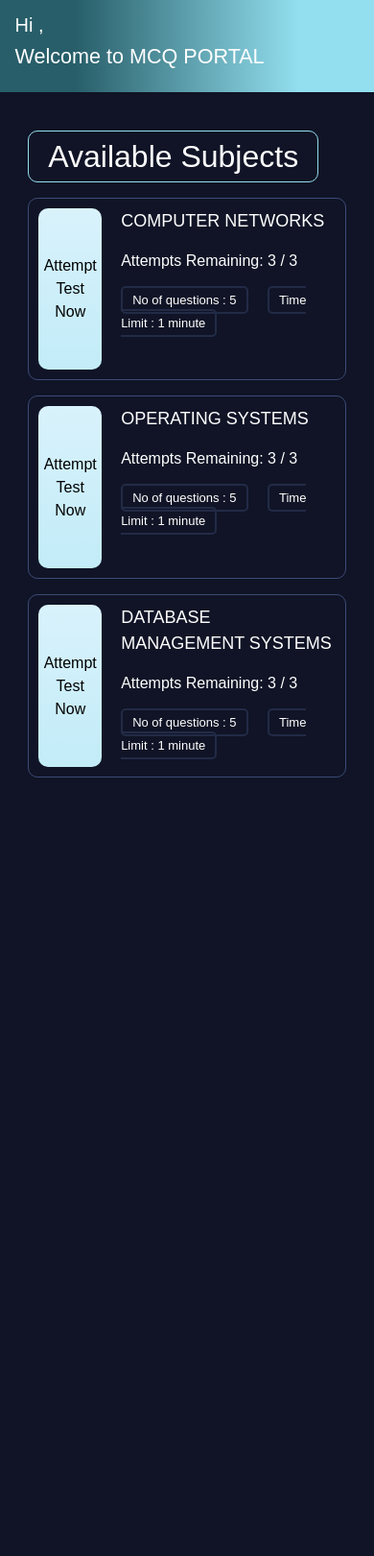
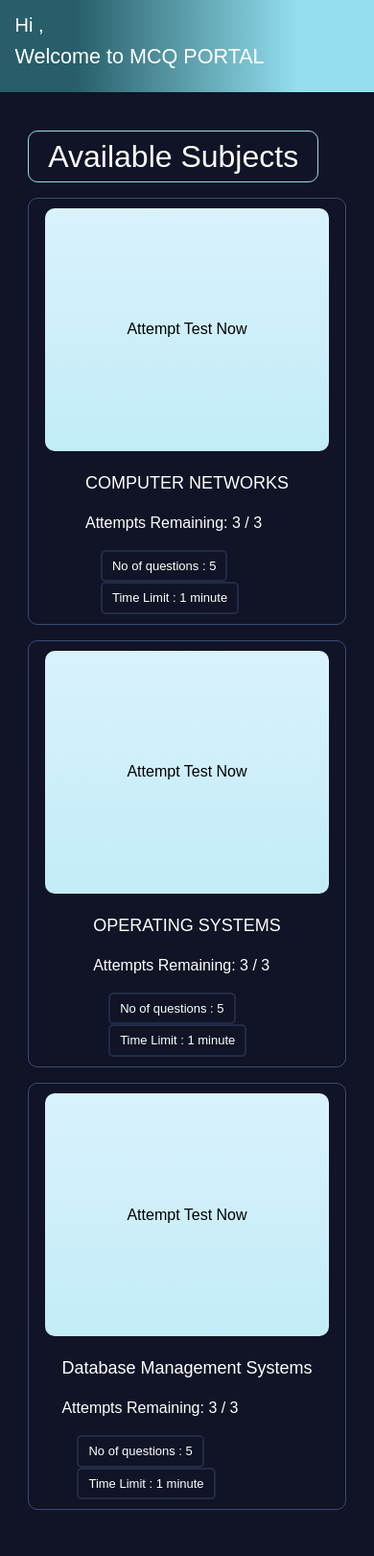
Before and after one commit to KetanHegde/online_mcq_exam_portal, a PHP site: page /home.php in a window 390 px wide. Shown: the part 158-1779 px from the top of the page at 96% size. Before the commit the page ends 968 px from the top, so only its background shows below. Run offline with PHP 8.4, Linux system fonts and the light colour scheme; the visitor is signed in with stand-in values (Sample User, id 1); data that the repository does not hold is empty.

Commit message:
made a little bit responsive

```diff
--- a/home.php
+++ b/home.php
@@ -55,6 +55,11 @@ echo '<!DOCTYPE html>
 </head>
 
 <style>
+
+div.res-nav
+{
+    display:flex;flex-direction: row;align-items: center;justify-content: space-around;height: 70px;
+}
     ::-webkit-scrollbar {
         display: none;
     }
@@ -131,6 +136,48 @@ echo '<!DOCTYPE html>
         justify-content: center;
         cursor: pointer;
     }
+    @media only screen and (max-width: 760px) {
+        .take_test_button {
+            width: 45%;
+            height: 40vh;
+        }
+
+        .info-div {
+            display: flex;
+            flex-direction: column;
+            align-items: baseline;
+        }
+    }
+
+    @media only screen and (max-width: 630px) {
+        .take_test_button {
+            height: 40vh;
+        }
+    }
+
+    @media only screen and (max-width:580px)
+    {
+        div.res-nav
+        {
+            flex-direction: row;
+        }
+    }
+
+
+    @media only screen and (max-width: 470px) {
+        .take_test_container {
+            display: flex;
+            flex-direction: column;
+            justify-content: center;
+            align-items: center;
+        }
+
+        .take_test_button {
+            height: 30vh;
+            width: 90%;
+        }
+
+    }
 </style>
 
 <body style="background-color:#101426;font-family: \'DM Sans\',sans-serif;">
@@ -139,13 +186,12 @@ echo '<!DOCTYPE html>
         position: sticky;
         top: 0;
         z-index: 5;border-bottom:1px solid #275e69">
-            <div class="col-lg-7 col-md-7 col-sm-6 col-xs-12">
+            <div class="col-lg-7 col-md-7 col-sm-12 col-xs-12">
                 <h3>ONLINE MCQ EXAM PORTAL</h3>
 
             </div>
-            <div class="col-lg-5 col-md-5 col-sm-6 col-xs-12">
-                <div
-                    style="display:flex;flex-direction: row;align-items: center;justify-content: space-around;height: 70px;">
+            <div class="col-lg-5 col-md-5 col-sm-12 col-xs-12">
+                <div class="res-nav">
                     <div class="nav_item"><span><a href="leader_board.php">Leaderboard</a></span></div>
                     <div class="nav_item"><span><a href="results.php">Your Performance</a></span></div>
                     <div class="nav_item"><span><a href="logout.php">Logout</a></span></div>
@@ -180,7 +226,7 @@ echo '<!DOCTYPE html>
                                 <div class="take_test_info">
                                     <p class="dis_topic">COMPUTER NETWORKS</p>
                                     <p>Attempts Remaining: '.(3-$at1).' / 3</p>
-                                    <div>
+                                    <div class="info-div">
                                         <span class="nt_span">No
                                             of
                                             questions :
@@ -198,7 +244,7 @@ echo '<!DOCTYPE html>
                                 <div class="take_test_info">
                                     <p class="dis_topic">OPERATING SYSTEMS</p>
                                     <p>Attempts Remaining: '.(3-$at2).' / 3</p>
-                                    <div>
+                                    <div class="info-div">
                                         <span class="nt_span">No
                                             of
                                             questions :
@@ -214,9 +260,9 @@ echo '<!DOCTYPE html>
                                 echo '><span>Attempt Test Now</span>
                                 </button>
                                 <div class="take_test_info">
-                                    <p class="dis_topic">DATABASE MANAGEMENT SYSTEMS</p>
+                                    <p class="dis_topic">Database Management Systems</p>
                                     <p>Attempts Remaining: '.(3-$at3).' / 3</p>
-                                    <div>
+                                    <div class="info-div">
                                         <span class="nt_span">No
                                             of
                                             questions :
```
Also changed, not shown: leader_board.php (+20 -1 lines), results.php (+37 -2 lines).
